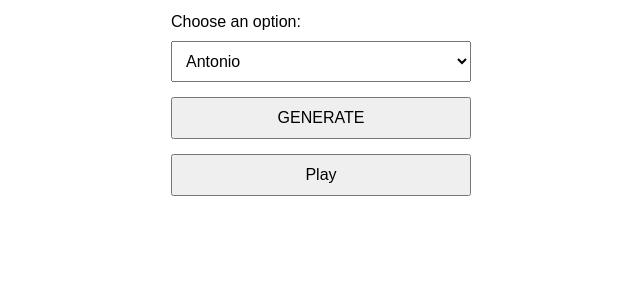
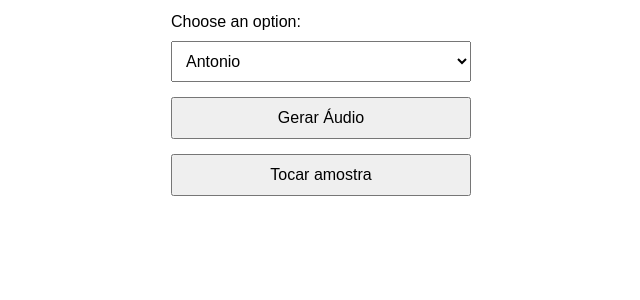
Before and after one commit to AlvaroMelo/TTS, a Flask app: page / in a window 1280 px wide. Shown: the part 271-571 px from the top of the page, without its empty margins (319-959 px from the left). Run offline with Flask 3, Linux system fonts and the light colour scheme.

Commit message:
Renaming buttons

```diff
--- a/templates/index.html
+++ b/templates/index.html
@@ -64,10 +64,10 @@
     </select>
 
     <!-- Button to Generate -->
-    <button id="generateButton">GENERATE</button>
+    <button id="generateButton">Gerar Áudio</button>
 
     <!-- Play button -->
-    <button id="playButton">Play</button>
+    <button id="playButton">Tocar amostra</button>
 
     <!-- Download Link -->
     <a id="downloadLink" href="#" download>Download Generated Audio</a>
```
